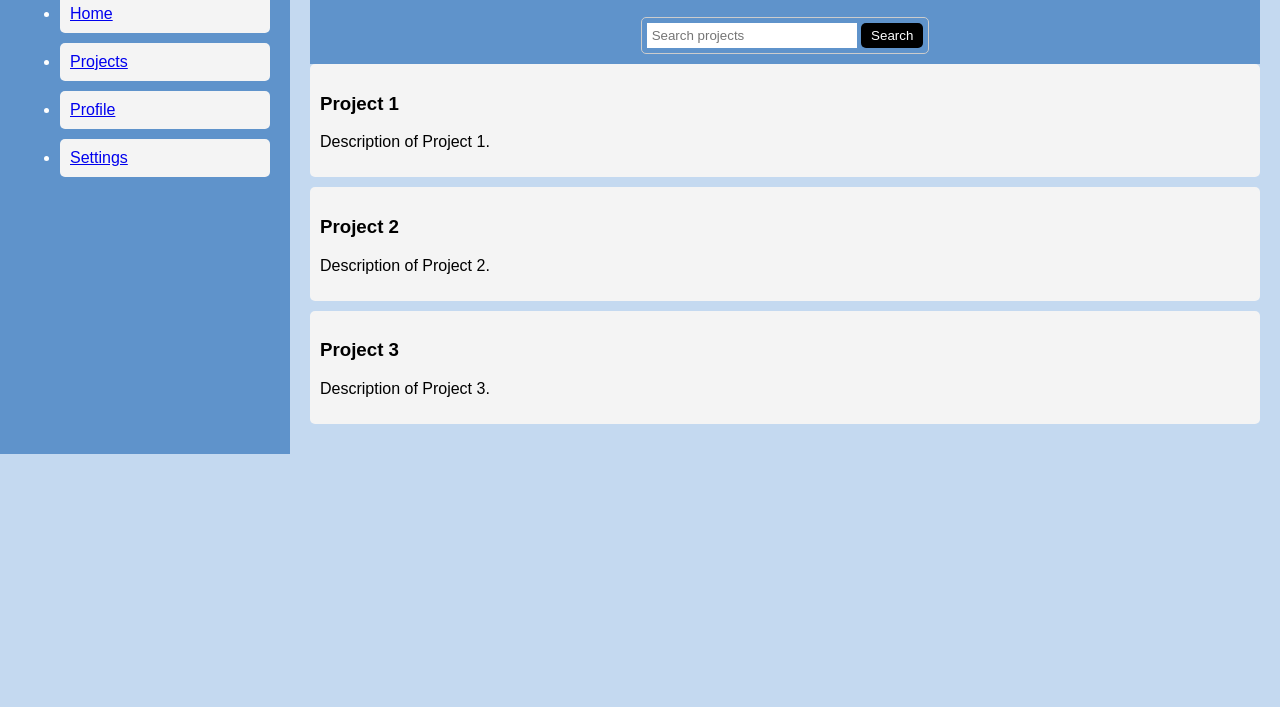
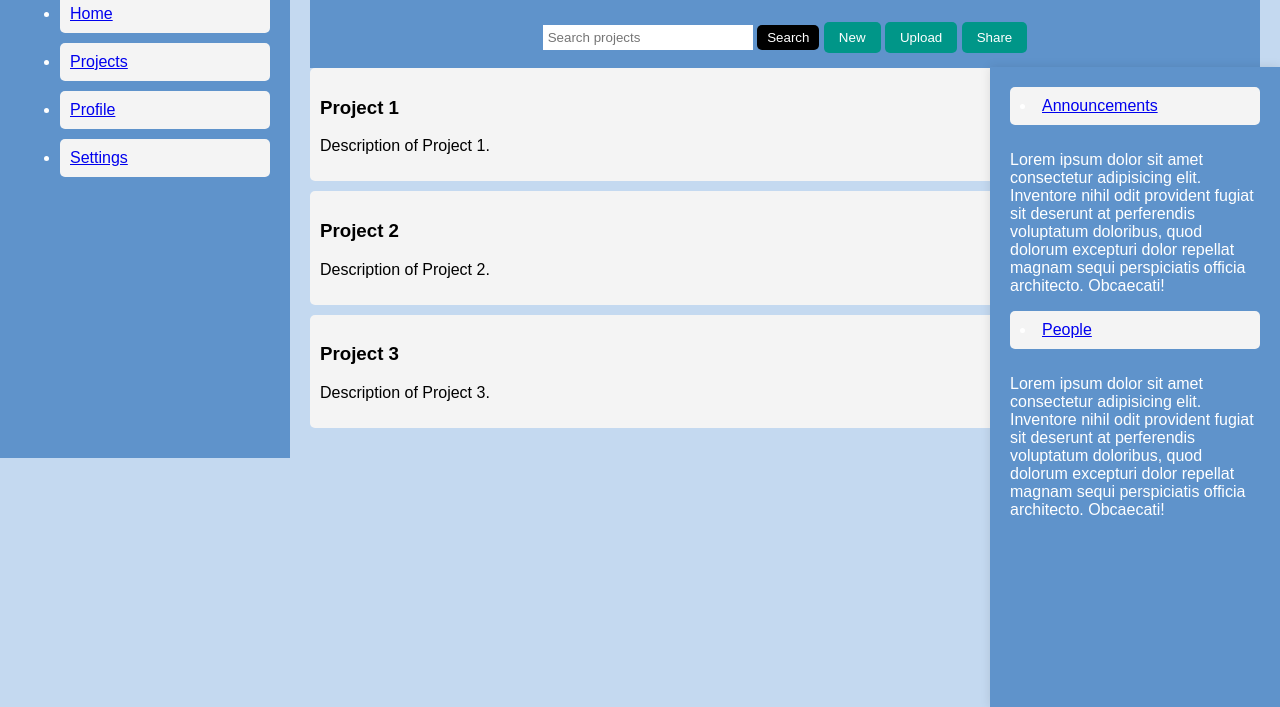
Before and after one commit to MERN-FULL-STACK-DEVELOPMENT/Dashboard, a plain HTML site: page index.html in a window 1280 px wide. Shown: the part 93-800 px from the top of the page. Drawn offline with Linux system fonts and the light colour scheme.

Commit message:
Demo-Setup

```diff
--- a/assets/css/style.css
+++ b/assets/css/style.css
@@ -35,7 +35,6 @@ header {
     display: inline-block;
     margin-left: auto;
     padding: 5px;
-    border: 1px solid #ccc;
     border-radius: 5px;
 }
 
@@ -54,3 +53,31 @@ header {
     border-radius: 5px;
     cursor: pointer;
 }
+
+.header-buttons {
+    display: flex;
+    gap: 10px;
+}
+
+.header-button {
+    background-color: #009688;
+    color: white;
+    border: none;
+    padding: 8px 15px;
+    border-radius: 5px;
+    cursor: pointer;
+}
+
+#sidebar-r{
+    width: 250px;
+    background-color: #5f93cb;
+    color: white;
+    padding: 20px;
+    box-shadow: 0px 0px 10px rgba(0, 0, 0, 0.1);
+    position: fixed;
+    top: 160px;
+    right: 0;
+    bottom: 0;
+    display: flex;
+    flex-direction: column;
+}
--- a/index.html
+++ b/index.html
@@ -23,8 +23,17 @@
             <div class="search-bar">
                 <input type="text" class="search-input" placeholder="Search projects">
                 <button class="search-button">Search</button>
+                <button class="header-button">New</button>
+                <button class="header-button">Upload</button>
+                <button class="header-button">Share</button>
             </div>
         </header>
+        <div id="sidebar-r">
+            <li class="project-card"><a href="#">Announcements</a></li>
+            <p>Lorem ipsum dolor sit amet consectetur adipisicing elit. Inventore nihil odit provident fugiat sit deserunt at perferendis voluptatum doloribus, quod dolorum excepturi dolor repellat magnam sequi perspiciatis officia architecto. Obcaecati!</p>
+            <li class="project-card"><a href="#">People</a></li>
+            <p>Lorem ipsum dolor sit amet consectetur adipisicing elit. Inventore nihil odit provident fugiat sit deserunt at perferendis voluptatum doloribus, quod dolorum excepturi dolor repellat magnam sequi perspiciatis officia architecto. Obcaecati!</p>
+        </div>
       <div class="project-card">
         <h3>Project 1</h3>
         <p>Description of Project 1.</p>
```
